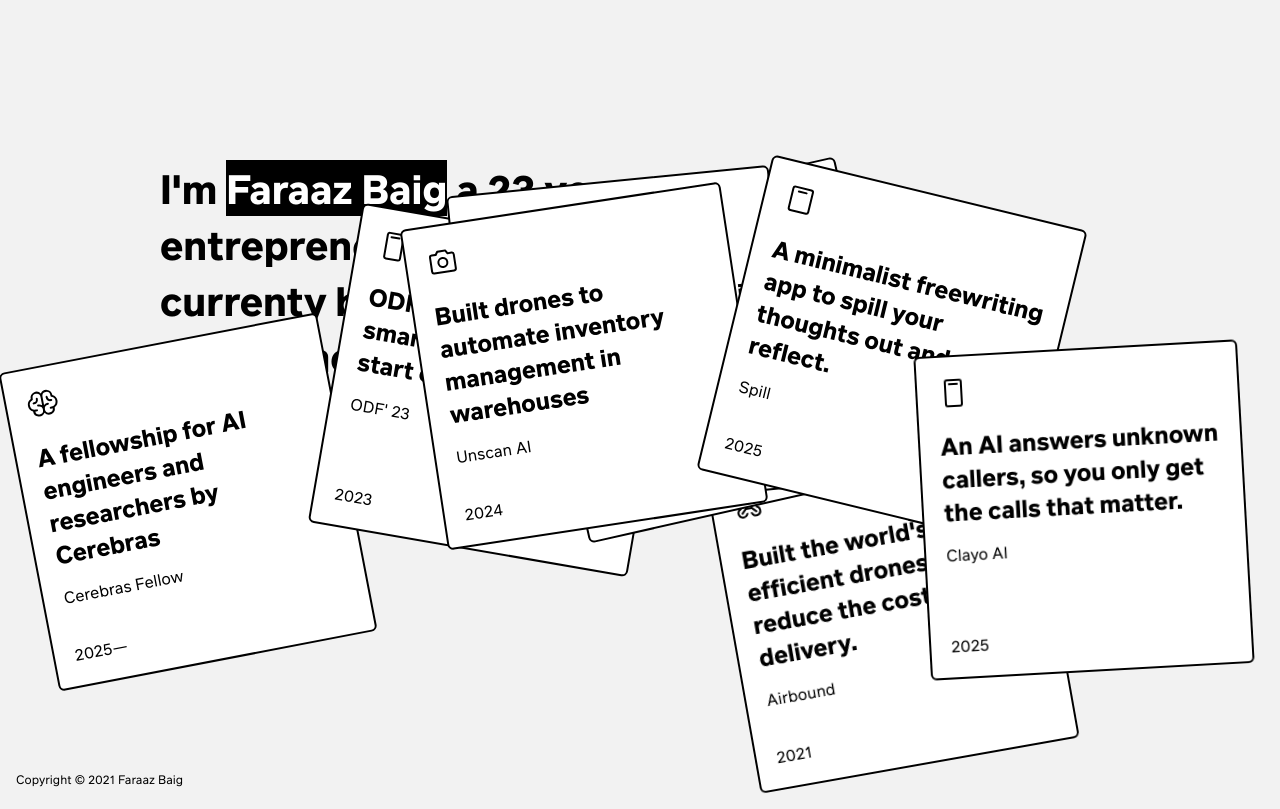
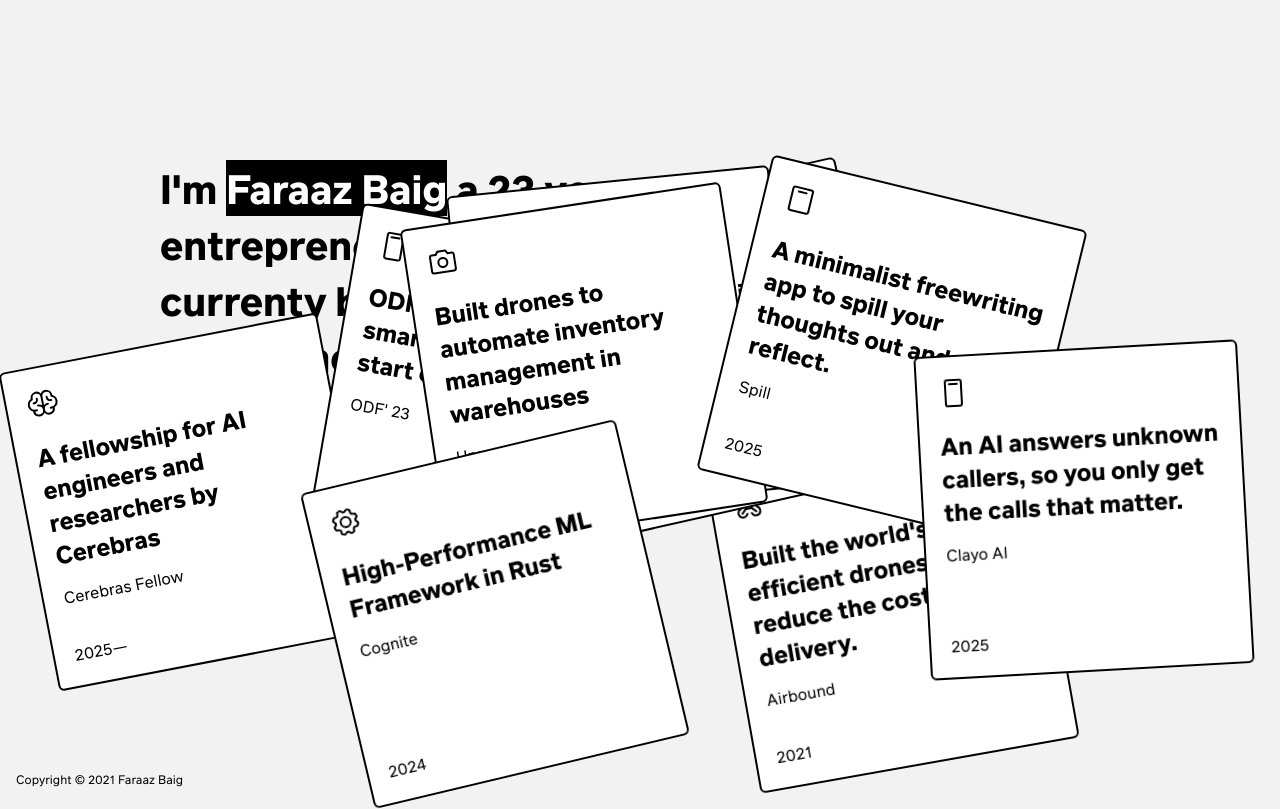
Before and after one commit to faraaz-baig/portfolio, a React (Vite) app: page / in a window 1280 px wide. Built offline with nearby package versions, Linux system fonts and the light colour scheme.

Commit message:
updated projects

```diff
--- a/src/data/index.tsx
+++ b/src/data/index.tsx
@@ -9,6 +9,7 @@
   Brain,
   Camera,
   DeviceTabletSpeaker,
+  Gear,
 } from "@phosphor-icons/react";
 
 import Heading from "../components/Heading/Heading";
@@ -260,4 +261,20 @@
       </>
     ),
   },
+  {
+    id: "cognite",
+    title: "Cognite",
+    description: "High-Performance ML Framework in Rust",
+    url: "https://github.com/faraaz-baig/cognite",
+    year: 2024,
+    theme: "inverse",
+    accent: "#FFD300",
+    Icon: Gear,
+    content: (
+      <>
+        <Heading id="the-brief">What is it?</Heading>
+        <p>Cognite is a high-performance machine learning framework implemented in Rust, designed to leverage GPU acceleration for efficient computation. It aims to provide a fast and memory-efficient alternative to existing ML frameworks.</p>
+      </>
+    ),
+  },
 ] as const;
```
